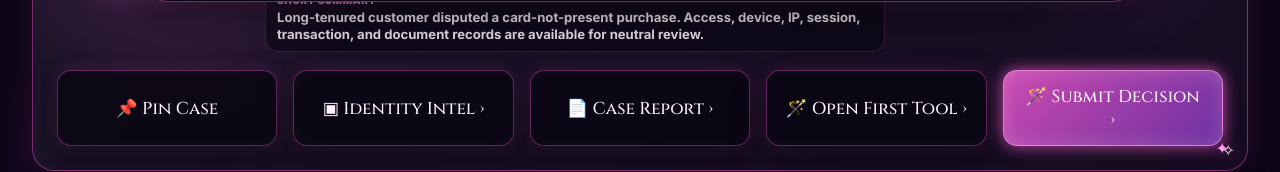
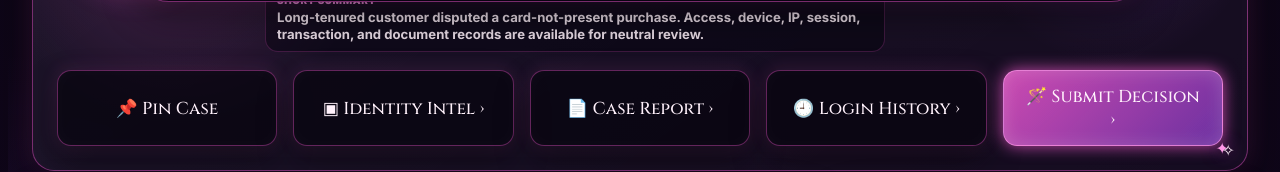
Before and after one commit to iamre2024-debug/fraud-Academy-v1, a React (Vite) app: page / in a window 1280 px wide. Shown: the part 780-952 px from the top of the page. Built offline with nearby package versions, Linux system fonts and the light colour scheme.

Commit message:
Rename coached first-tool route

```diff
--- a/src/CaseSummaryCard.jsx
+++ b/src/CaseSummaryCard.jsx
@@ -17,7 +17,7 @@ export default function CaseSummaryCard({ activeCase, pin, openTool, jumpDecisio
         <button type="button" onClick={() => pin(activeCase.id)}>📌 Pin Case</button>
         <button type="button" onClick={() => openTool('Identity Intelligence')}>▣ Identity Intel ›</button>
         <button type="button" onClick={() => openTool('Case Report')}>📄 Case Report ›</button>
-        <button type="button" onClick={() => openTool('Login History')}>🪄 Open First Tool ›</button>
+        <button type="button" onClick={() => openTool('Login History')}>🕘 Login History ›</button>
         <button type="button" className="primary-action decision-jump-button" onClick={jumpDecision}>🪄 Submit Decision ›</button>
       </div>
     </section>
```
